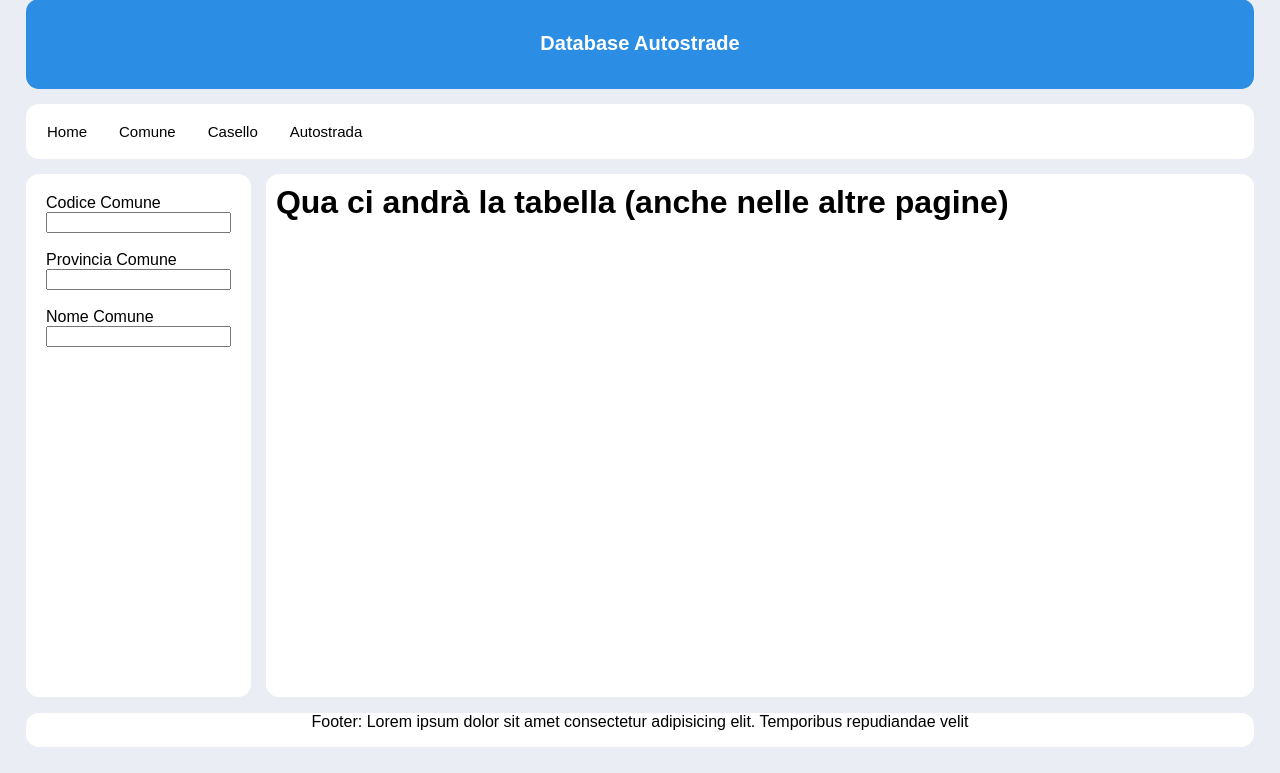
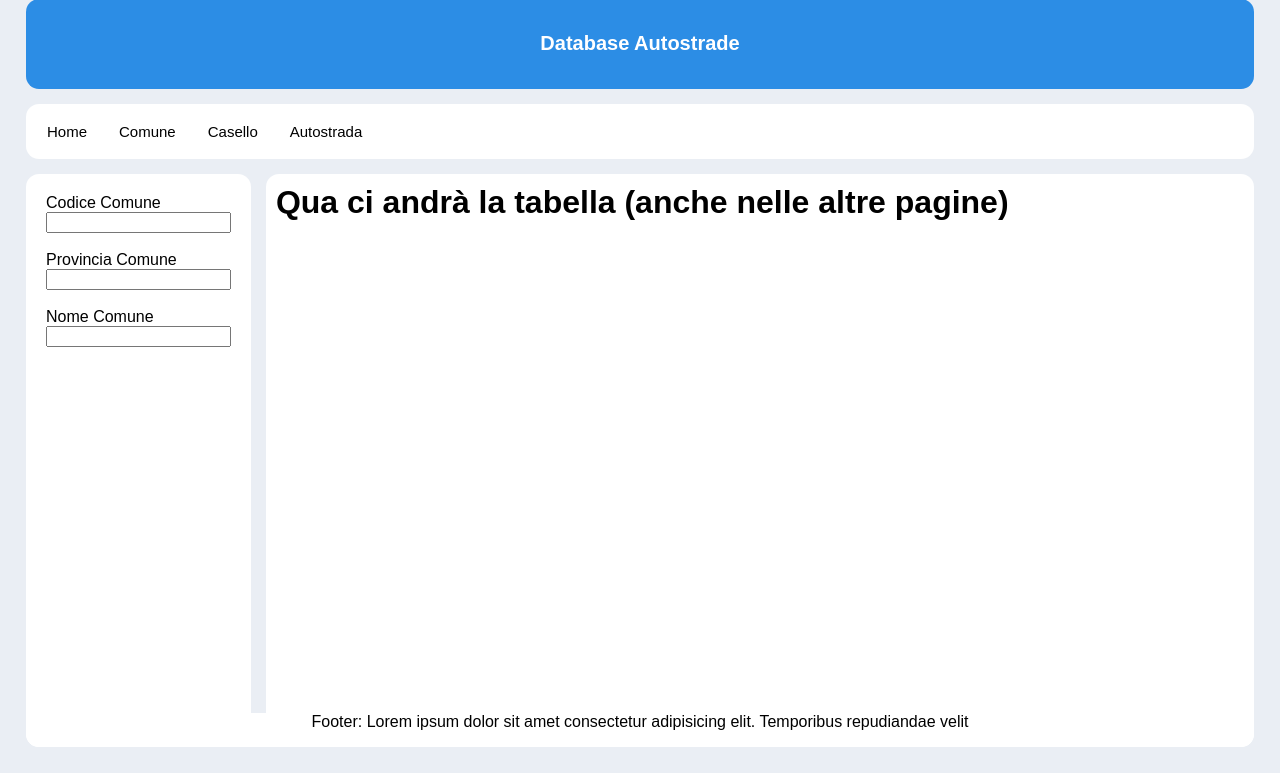
Before and after one commit to PerilousBooklet/progetto-pweb1, a PHP site: page /pages/comune.php in a window 1280 px wide. Shown: the part 27-800 px from the top of the page. Run offline with PHP 8.4, Linux system fonts and the light colour scheme.

Commit message:
FIXATO LA DIMENSIONE DINAMCIA CON CSS
non serve più javascript :)

```diff
--- a/src/css/style.css
+++ b/src/css/style.css
@@ -9,12 +9,18 @@
 }
 
 body {
+  display: flex;
+  flex-direction: column;
   font-family: Arial, Helvetica, sans-serif;
   margin: 0;
   height: 100%;
   overflow: hidden;
 
   background-color: #eaeef4;
+}
+
+html {
+  height: 100%;
 }
 
 header {
@@ -29,7 +35,10 @@ header h1 {
 }
 
 #wholePage {
+  display: flex;
+  flex-direction: column;
   margin: 26px;
+  height: 100%;
 }
 
 .roundedElement {
@@ -85,6 +94,7 @@ footer {
 
 #row {
   display: flex;
+  flex: 1;
   margin-top: 15px;
 }
 
@@ -92,14 +102,13 @@ footer {
   background-color: #ffffff;
   padding: 20px;
   color: black;
+  margin-right: 15px;
   height: 100%;
-  margin-right: 15px;
 }
 
 #queryResult {
   background-color: #ffffff;
   width: 100%;
-  height: 100%;
 }
 
 #queryResult h1 {
@@ -133,7 +142,6 @@ footer {
   }
 
   footer {
-
   }
 
   #nav {
@@ -141,7 +149,7 @@ footer {
   }
 
   #row {
-
+    height: ;
   }
 
   #filterPanel {
--- a/src/js/script.js
+++ b/src/js/script.js
@@ -6,5 +6,5 @@ function resizeDiv() {
 }
 
 // Call the function on page load and when the window is resized
-window.addEventListener("load", resizeDiv);
-window.addEventListener("resize", resizeDiv);
+//window.addEventListener("load", resizeDiv);
+//window.addEventListener("resize", resizeDiv);
```
